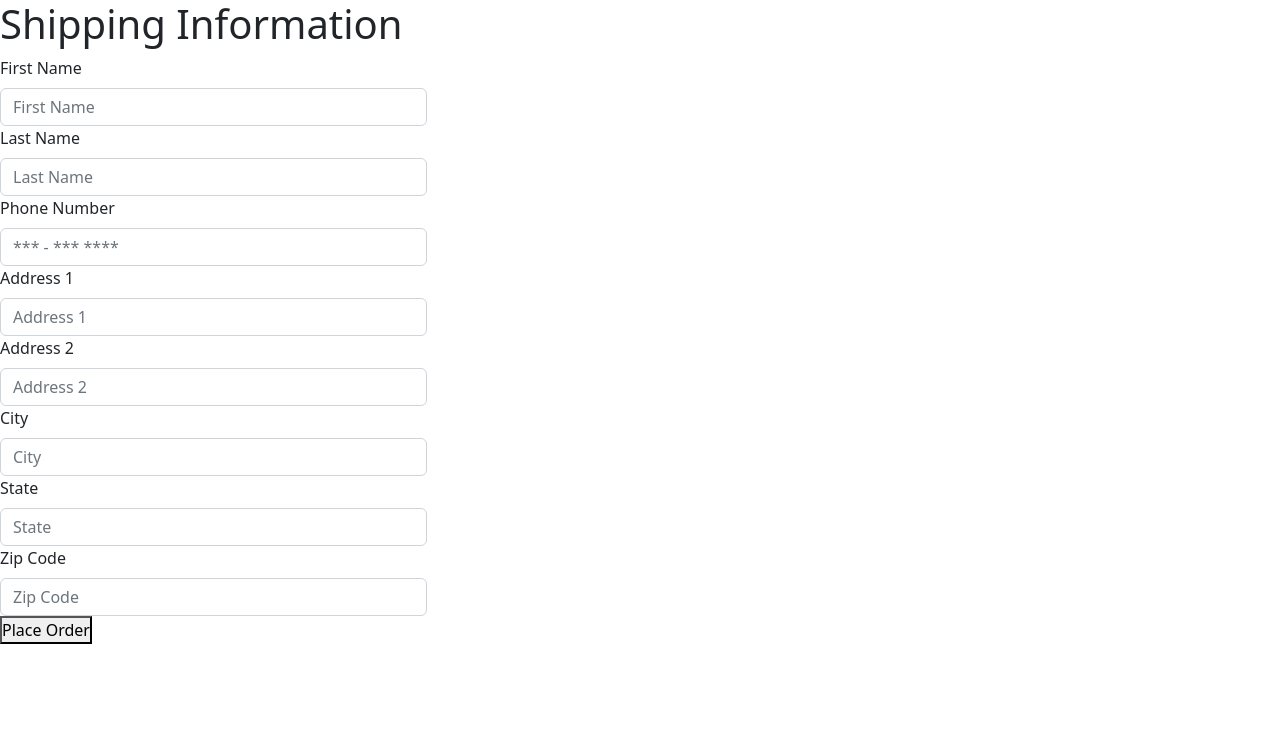
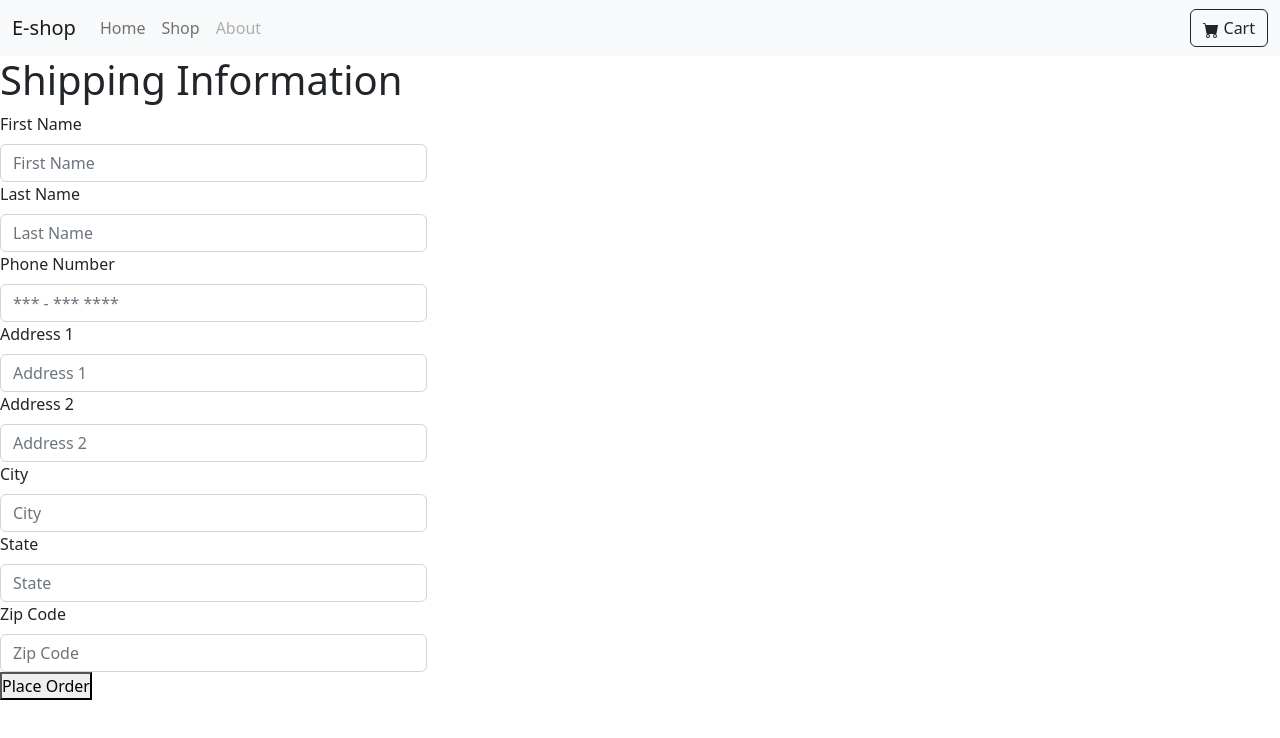
Before and after one commit to cs-isamiul/ECommerceProject, a React (Create React App) app: page /cart/shipping in a window 1280 px wide. Shown: the top 738 px of the page. Built offline with nearby package versions, Linux system fonts and the light colour scheme.

Commit message:
Added navbar to (most) things
Navbar was added to all pages. Original navbar still exists in shop.js

```diff
--- a/src/App.js
+++ b/src/App.js
@@ -7,7 +7,7 @@ import React from "react";
 import { BrowserRouter as Router, Route, Routes } from "react-router-dom";
 
 import Shop from "./components/shop";
-import Home from "./components/home";
+import Home from "./components/Home";
 import Error from "./components/Error";
 import Cart from "./components/shoppingCart";
 import Purchase from "./components/paymentEntry";
--- a/src/components/paymentEntry.js
+++ b/src/components/paymentEntry.js
@@ -3,6 +3,7 @@ import { useState } from "react";
 import { useNavigate, useLocation} from "react-router-dom";
 import { Form, Button, Row, Col } from "react-bootstrap";
 import "bootstrap/dist/css/bootstrap.css";
+import StandardNavbar from "./standardNavbar";
 
 export default function Payment() {
   const location = useLocation();
@@ -47,6 +48,8 @@ export default function Payment() {
   };
 
   return (
+    <>
+    <StandardNavbar />
     <div>
       <Form onSubmit={handleSubmit}>
         <h1>Payment Information</h1>
@@ -138,6 +141,7 @@ export default function Payment() {
         <button>Pay</button>
       </Form>
     </div>
+    </>
   );
 
   //TODO: develop entry for the collection of billing inFormation before placing an order.
--- a/src/components/shippingEntry.js
+++ b/src/components/shippingEntry.js
@@ -2,6 +2,7 @@ import React from "react";
 import { useState } from "react";
 import { useLocation, useNavigate } from "react-router-dom";
 import { Form, Button, Row, Col } from "react-bootstrap";
+import StandardNavbar from "./standardNavbar";
 
 export default function Shipping() {
   const [shipState, shipSetState] = useState({
@@ -36,12 +37,14 @@ export default function Shipping() {
   };
 
   const navigate = useNavigate();
-  const handleSubmit = (e) =>{
+  const handleSubmit = (e) => {
     console.log("line 40 shipping: " + location.state.payState.paymentFirstName);
-    navigate('/cart/confirmation', {state: {cart: location.state.cart, payState: location.state.payState, shipState: shipState}});
+    navigate('/cart/confirmation', { state: { cart: location.state.cart, payState: location.state.payState, shipState: shipState } });
   }
 
   return (
+    <>
+      <StandardNavbar />
       <div>
         <Form onSubmit={handleSubmit}>
           <h1>Shipping Information</h1>
@@ -161,6 +164,7 @@ export default function Shipping() {
           <button>Place Order</button>
         </Form>
       </div>
+    </>
   );
 
   //TODO: develop entry for the collection of shipping information before placing an order.
```
Lines whose indentation alone changed are shown as unchanged.
